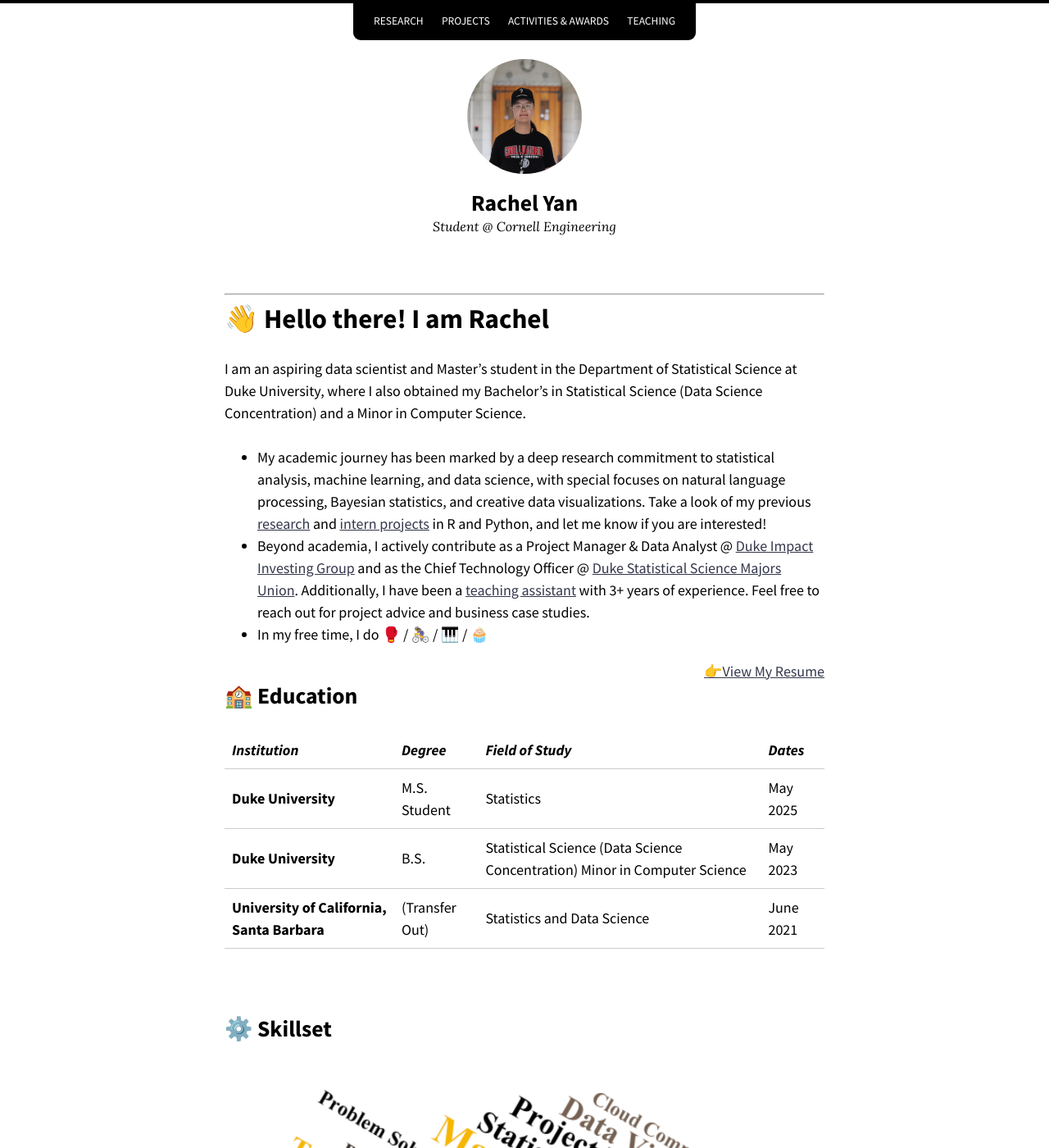
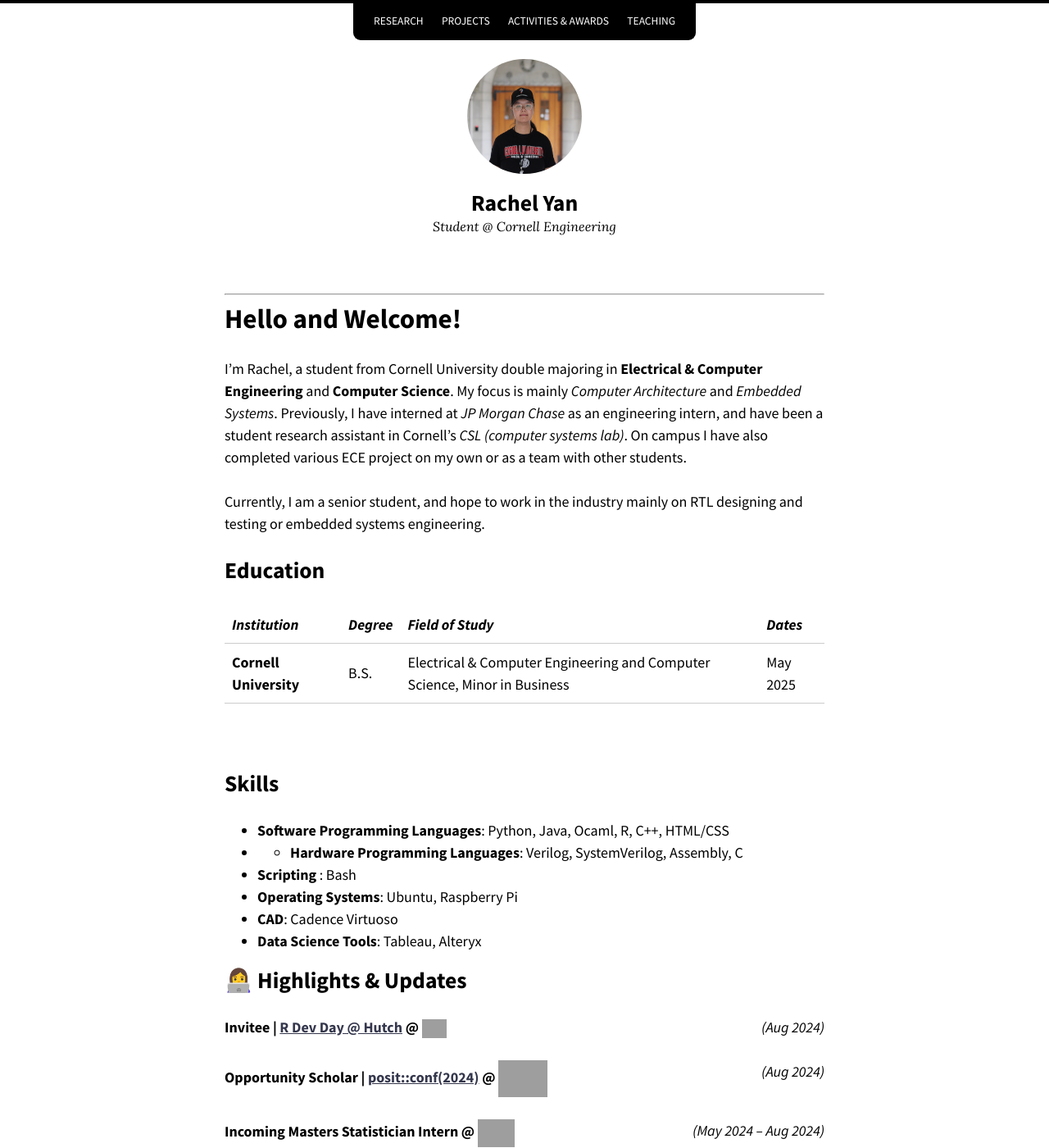
Before and after one commit to Rachelyan666/Rachelyan666.github.io, a Jekyll site: the page built from index.md, in a window 1280 px wide and 1400 px high. Shown: the whole window at 82% size. Built offline with Jekyll 4.4.1, drawn with Linux system fonts in a browser that asks for light colours; nearby versions of some CDN libraries; some of the changed text lies outside the part shown; grey boxes are pictures that could not be loaded.

Commit message:
index update

```diff
--- a/index.md
+++ b/index.md
@@ -7,35 +7,30 @@
 
 ------------------------------------------------------------------------------
 
-# 👋 Hello there! I am Rachel
+# Hello and Welcome!
 
-I am an aspiring data scientist and Master's student in the Department of  Statistical Science at Duke University, where I also obtained my Bachelor's in Statistical Science (Data Science Concentration) and a Minor in Computer Science.
+I'm Rachel, a student from Cornell University double majoring in **Electrical & Computer Engineering** and **Computer Science**. My focus is mainly *Computer Architecture* and *Embedded Systems*. Previously, I have interned at *JP Morgan Chase* as an engineering intern, and have been a student research assistant in Cornell's *CSL (computer systems lab)*. On campus I have also completed various ECE project on my own or as a team with other students.
 
-- My academic journey has been marked by a deep research commitment to statistical analysis, machine learning, and data science, with special focuses on natural language processing, Bayesian statistics, and creative data visualizations. Take a look of my previous [research](/research) and [intern projects](/projects) in R and Python, and let me know if you are interested!
-- Beyond academia, I actively contribute as a Project Manager & Data Analyst @ [Duke Impact Investing Group](https://www.linkedin.com/company/diig/) and as the Chief Technology Officer @ [Duke Statistical Science Majors Union](https://dukegroups.com/ssmu/home/). Additionally, I have been a [teaching assistant](/teaching) with 3+ years of experience. Feel free to reach out for project advice and business case studies.
-- In my free time, I do 🥊 / 🚴‍♀️ / 🎹 / 🧁
-
-<div style="text-align: right">
-    <a href="/docus/Yifan%20(Holly)%20Cui%20Resume.pdf">👉View My Resume</a>
-</div>
+Currently, I am a senior student, and hope to work in the industry mainly on RTL designing and testing or embedded systems engineering.
 
 
-## 🏫 Education
+## Education
 
 |  *Institution*    | *Degree*     | *Field of Study* | *Dates* |
 | ----------------- | ------------ | ---------------- | ------- |
-| **Duke University** | M.S. Student | Statistics  | May 2025  |
-| **Duke University** | B.S. | Statistical Science (Data Science Concentration) Minor in Computer Science | May 2023  |
-| **University of California, Santa Barbara** | (Transfer Out) | Statistics and Data Science | June 2021 |
+| **Cornell University** | B.S. | Electrical & Computer Engineering and Computer Science, Minor in Business | May 2025  |
 
   <br>
 
 
-## ⚙️ Skillset
+## Skills
 
-![Skillset](/images/skills.png)
-<div style="text-align: right"> <i>© Visualization is created by scraping through my resume using R wordcloud2 package.</i> </div>
-
+- **Software Programming Languages**: Python, Java, Ocaml, R, C++, HTML/CSS
+- - **Hardware Programming Languages**: Verilog, SystemVerilog, Assembly, C
+- **Scripting** : Bash
+- **Operating Systems**: Ubuntu, Raspberry Pi
+- **CAD**: Cadence Virtuoso
+- **Data Science Tools**: Tableau, Alteryx
   <br>
 
 
```
